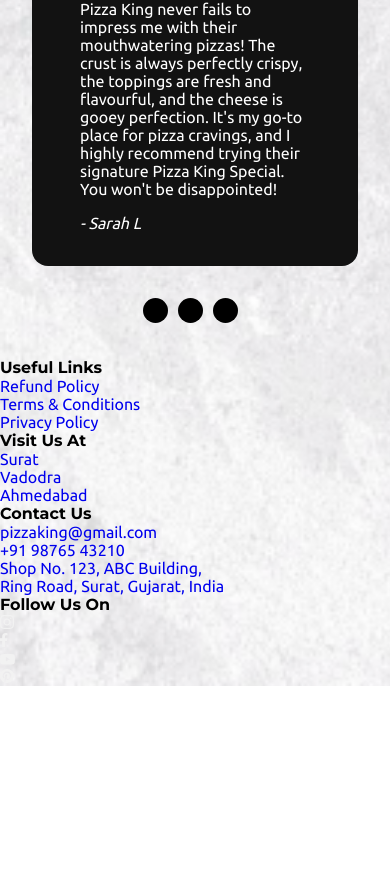
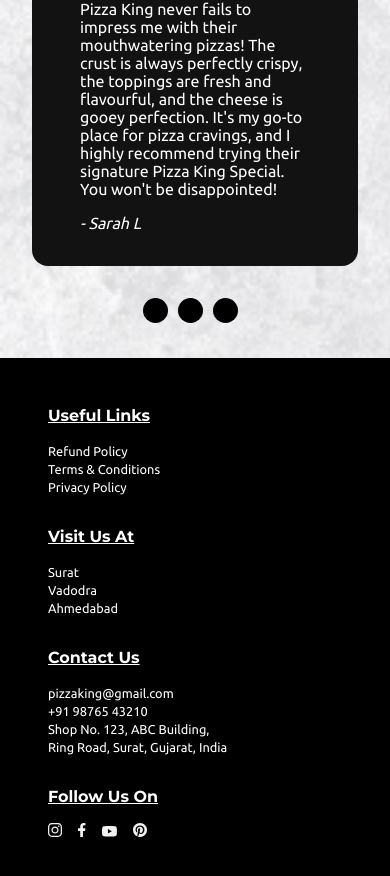
Before and after one commit to Siddharth-2382/Pizza-King, a React (Create React App) app: page / in a window 390 px wide. Shown: the part 1557-2433 px from the top of the page. Before the commit the page ends 2243 px from the top, so only its background shows below. Built offline with nearby package versions, Linux system fonts and the light colour scheme.

Commit message:
add css for Footer Section

```diff
--- a/src/App.css
+++ b/src/App.css
@@ -290,7 +290,32 @@
   width: 10px;
   height: 10px;
   border-radius: 50%;
-  background: white;
+  background: #ffffff;
+}
+
+/* CSS for Footer Section */
+.footer-container {
+  padding: 3rem 6rem;
+  background-color: #000000;
+  color: #ffffff;
+  display: flex;
+  justify-content: space-between;
+}
+
+.footer-item-title {
+  padding-bottom: 1rem;
+  text-decoration: underline;
+}
+
+.footer-container a {
+  color: #ffffff;
+  font-size: 0.8rem;
+  padding-bottom: 1rem;
+}
+
+.socials-container {
+  display: flex;
+  gap: 1rem;
 }
 
 /* Media Queries for Mobile Screens */
@@ -401,6 +426,16 @@
 
   .carousel-item {
     padding: 1rem;
+  }
+
+  /* CSS for Footer Section */
+  .footer-container {
+    display: block;
+    padding: 3rem;
+  }
+
+  .footer-container > div {
+    padding-bottom: 2rem;
   }
 }
 
@@ -518,6 +553,11 @@
   .testimonial-container {
     padding: 2rem 3rem;
   }
+
+  /* CSS for Footer Section */
+  .footer-container {
+    padding: 3rem;
+  }
 }
 
 /* Media Queries for Medium Tablet Screens */
@@ -580,6 +620,11 @@
   .testimonial-container {
     padding: 2rem 4rem;
   }
+
+  /* CSS for Footer Section */
+  .footer-container {
+    padding: 3rem 4rem;
+  }
 }
 
 /* Media Queries for Large Tablet Screens */
```
